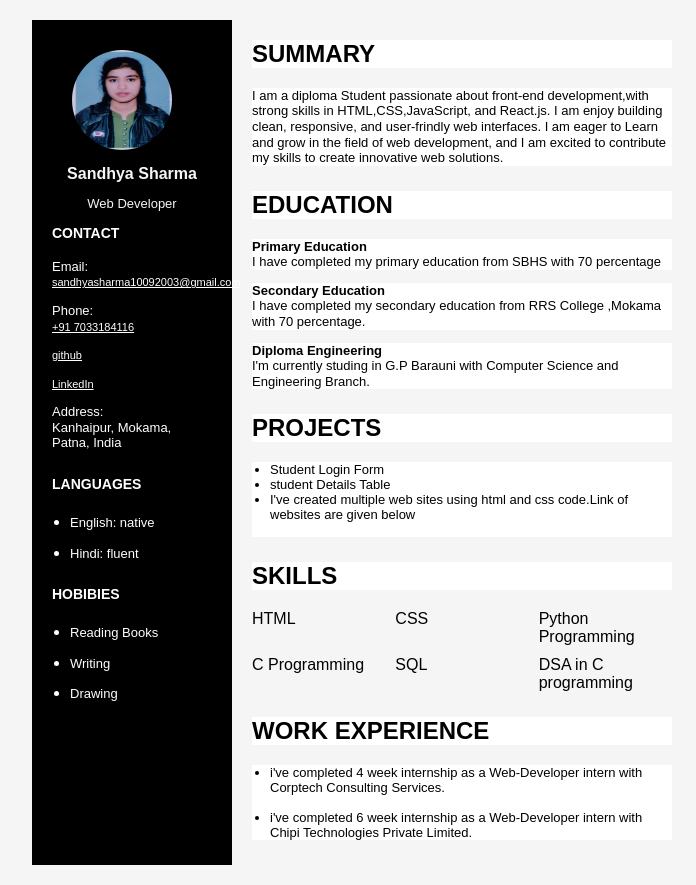
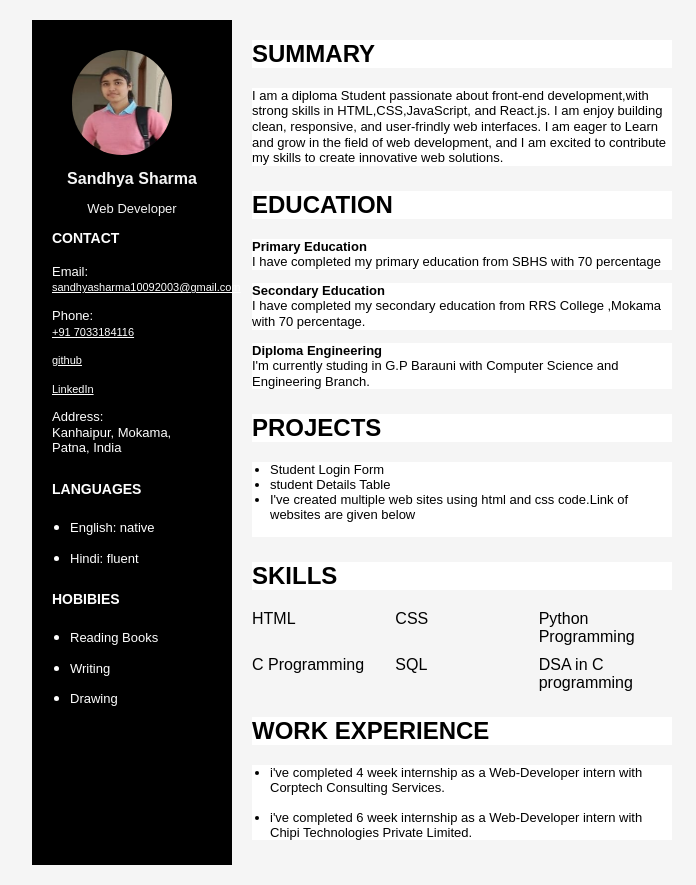
Before and after one commit to sandhyasharama/Website, a plain HTML site: page HTML/myresume.html in a window 1280 px wide. Shown: the whole page, without its empty margins (8-704 px from the left). Drawn offline with Linux system fonts and the light colour scheme.

Commit message:
my resume file uploaded

```diff
--- a/HTML/myresume.html
+++ b/HTML/myresume.html
@@ -10,7 +10,7 @@
     <div class="myresume">
         <div class="resume">
             <div class="profilepicture">
-                <img src="../image/20230523_111447_074015[1].jpg" alt="sandhyapicture" class="profile">
+                <img src="../image/WhatsApp Image 2025-07-06 at 12.33.35_cca0130d.jpg" alt="sandhyapicture" class="profile">
                 <h1>Sandhya Sharma</h1>
                 <p class="rtitle">Web Developer</p>
             </div>
--- a/css/myresume.css
+++ b/css/myresume.css
@@ -26,7 +26,7 @@ body{
 
 .profilepicture img{
     width: 100px;
-    height: 100px;
+    height: 105px;
     border-radius: 200px;
     margin-right: 20px;
 }
```
Also changed, not shown: image/WhatsApp Image 2025-07-06 at 12.33.35_cca0130d.jpg (added).
